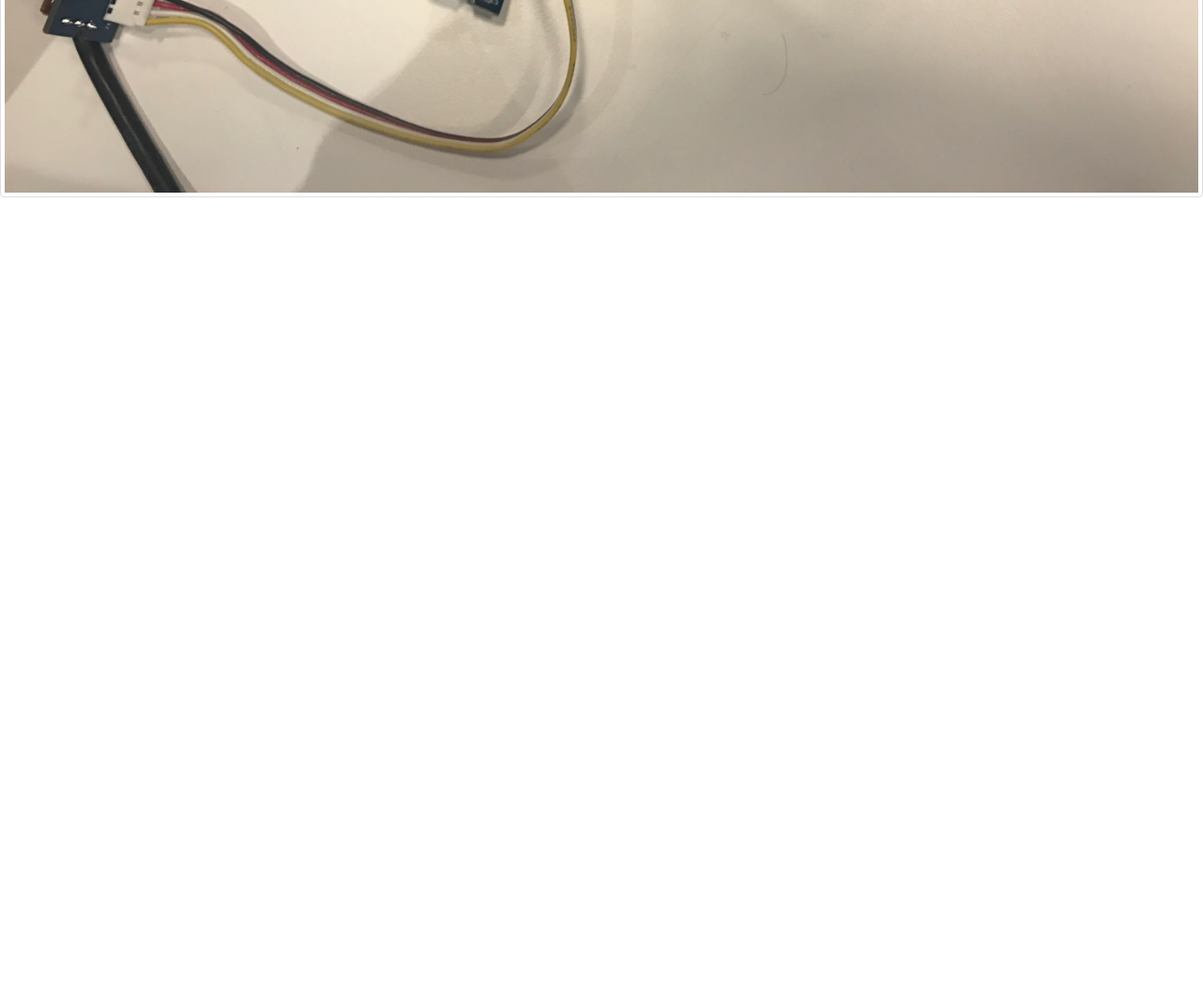
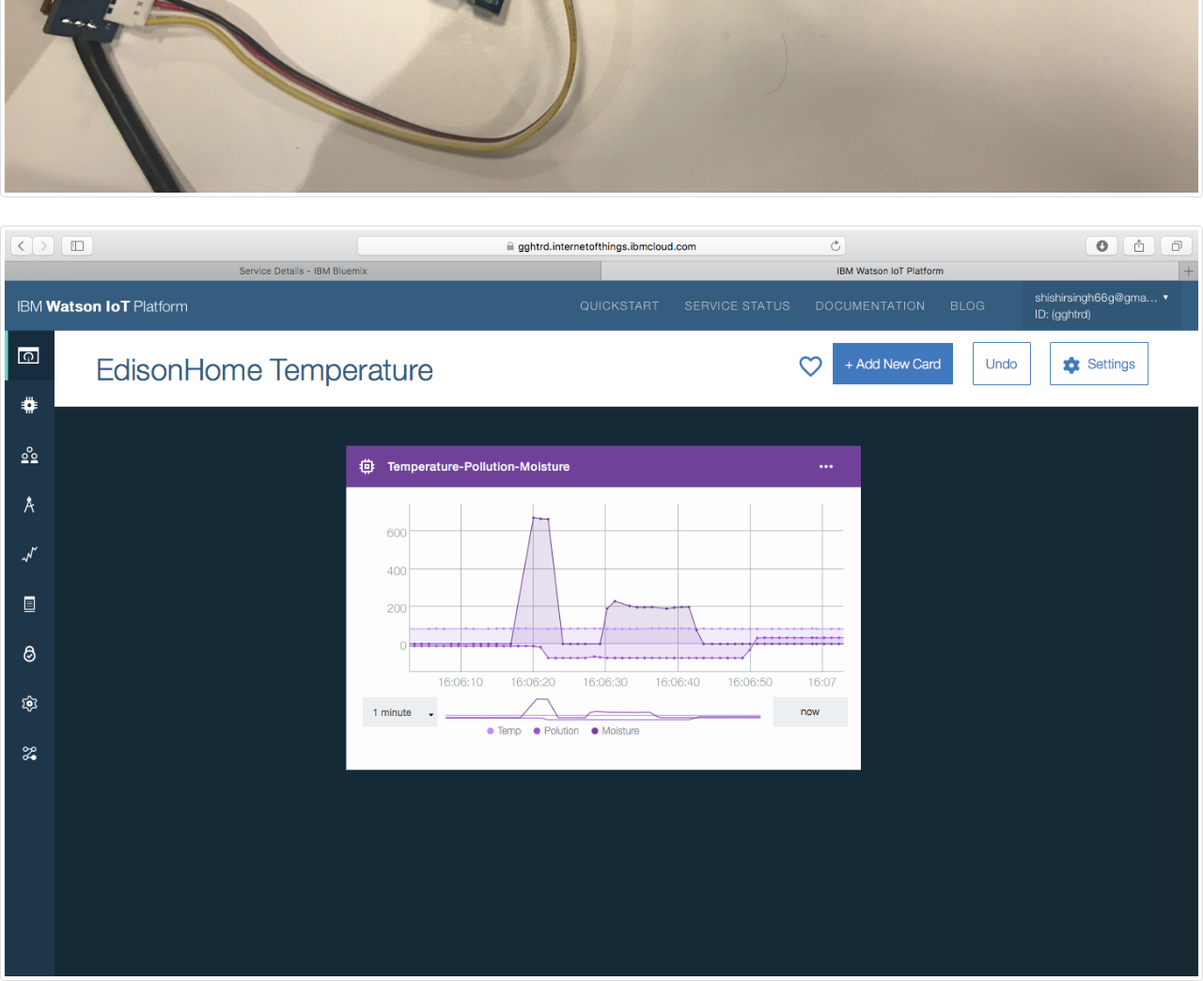
Before and after one commit to sanketg10/smart-farming, a Flask app: page / in a window 1280 px wide; the page is wider, and only the part inside the window is pictured. Shown: the part 3092-4136 px from the top of that part at 94% size. Before the commit the page ends 3302 px from the top of that part, so only its background shows below. Run offline with Flask 2, Linux system fonts and the light colour scheme; some libraries are stand-ins or nearby versions.

Commit message:
adding files

```diff
--- a/templates/index.html
+++ b/templates/index.html
@@ -137,6 +137,12 @@
 </div>
 </div>
 
+<div class="row">
+<div class="container-fluid col-md-12 col-sm-12" style="margin-top:30px">
+<img src="/static/pictures/IBMWatson.png" class="img-thumbnail img-responsive">
+</div>
+</div>
+
 <!-- <div class="row text-center col-md-12">
 <h1>Our Solution- </h1>
 <h3>Get the IoT kit from us and use it free</h3>
```
Also changed, not shown: static/pictures/IBMWatson.png (added).
